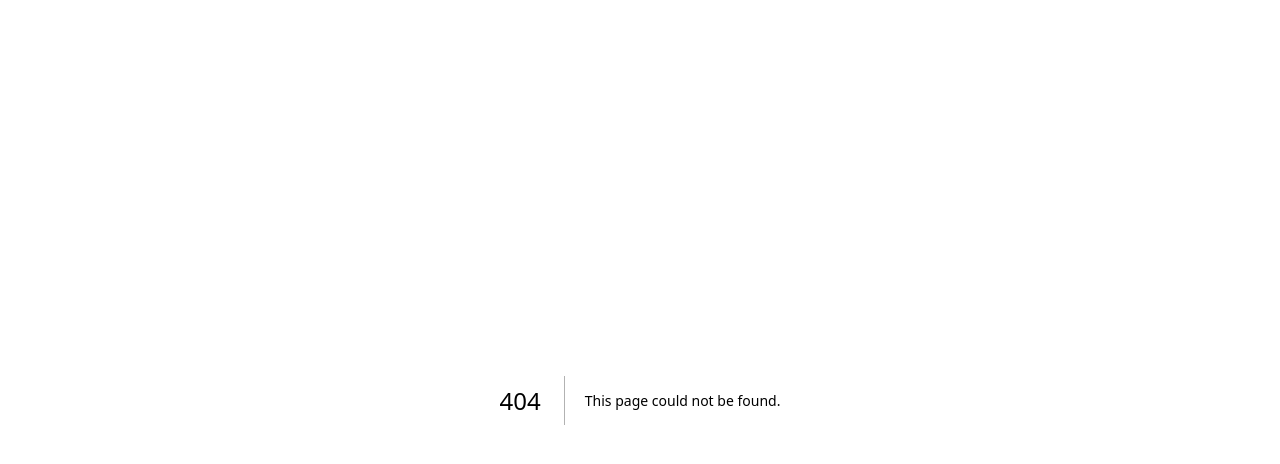
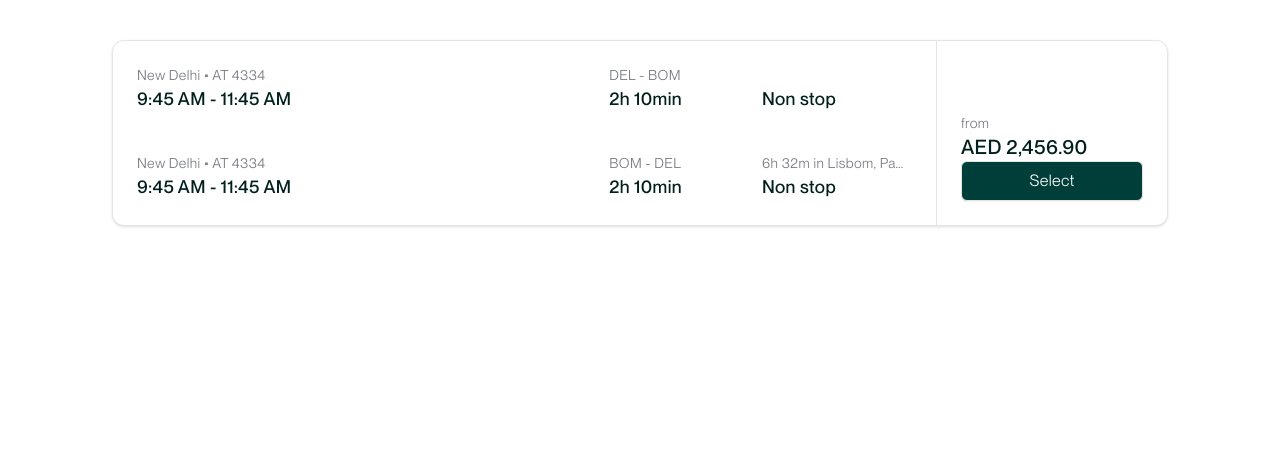
Before and after one commit to TTruongBill/KittChallenge, a Next.js app: page /results in a window 1280 px wide. Before the commit this address had no page. Shown: the top 464 px of the page. Built offline with nearby package versions, Linux system fonts and the light colour scheme.

Commit message:
feat: create flight cards without image

```diff
--- a/package.json
+++ b/package.json
@@ -12,6 +12,8 @@
     "@radix-ui/react-dialog": "^1.1.2",
     "@radix-ui/react-icons": "^1.3.0",
     "@radix-ui/react-popover": "^1.1.2",
+    "@radix-ui/react-progress": "^1.1.0",
+    "@radix-ui/react-separator": "^1.1.0",
     "@radix-ui/react-slot": "^1.1.0",
     "class-variance-authority": "^0.7.0",
     "clsx": "^2.1.1",
--- a/src/app/globals.css
+++ b/src/app/globals.css
@@ -1,10 +1,6 @@
 @tailwind base;
 @tailwind components;
 @tailwind utilities;
-
-body {
-  font-family: Arial, Helvetica, sans-serif;
-}
 
 @layer utilities {
   .text-balance {
--- a/src/app/layout.tsx
+++ b/src/app/layout.tsx
@@ -36,7 +36,7 @@ export default function RootLayout({
   return (
     <html lang="en">
       <body
-        className={`${neue.className} antialiased`}
+        className={`${neue.className} antialiased tracking-wide`}
       >
         {children}
       </body>
--- a/src/app/page.tsx
+++ b/src/app/page.tsx
@@ -19,7 +19,7 @@ export default function Home() {
 
   return (
     <div className="flex flex-col justify-center items-center">
-      <h1>Good afternoon, Brian</h1>
+      <h1 className="text-[36px] font-semibold">Good afternoon, Brian</h1>
       <Card>
         <CardHeader>
           <CardTitle><Badge variant="secondary" className="bg-gray-bg w-[127px] h-[36px] justify-center">Flights</Badge></CardTitle>
--- /dev/null
+++ b/src/app/results/page.tsx
@@ -0,0 +1,10 @@
+import { Cards } from "@/components/Cards";
+export function results() {
+    return(
+        <div className="w-full flex justify-center mt-10">
+            <Cards />
+        </div>
+    )
+}
+
+export default results;
--- a/src/components/Cards/index.tsx
+++ b/src/components/Cards/index.tsx
@@ -1,12 +1,12 @@
 import { Card, CardContent, CardFooter } from "@/components/ui/card";
 import { Separator } from "@/components/ui/separator";
 import { Button } from "@/components/ui/button";
+import { FlightInfoProps } from "./types";
 
 export function Cards() {
-
     return(
         <Card className="flex flex-row w-[1056px] justify-between">
-            <CardContent className="flex flex-col w-full pt-6">
+            <CardContent className="flex flex-col w-full pt-6 gap-10">
                 <FlightInfo
                     name="New Delhi • AT 4334"
                     time="9:45 AM - 11:45 AM"
@@ -25,9 +25,9 @@ export function Cards() {
             </CardContent>
             <Separator orientation="vertical" />
             <CardFooter className="flex flex-col items-start justify-end">
-                <p>from</p>
-                <h2 className="font-bold">AED 2,456.90</h2>
-                <Button variant="outline" className="bg-primary text-white w-[182px] h-[40px]">
+                <p className="text-gray-secondary text-sm">from</p>
+                <h2 className="font-medium text-secondary text-xl">AED 2,456.90</h2>
+                <Button variant="outline" className="bg-primary text-white text-base font-normal w-[182px] h-[40px]">
                     Select
                 </Button>
             </CardFooter>
@@ -35,29 +35,21 @@ export function Cards() {
     )
 }
 
-interface FlightInfoProps {
-    name: string;
-    time: string;
-    direction: string;
-    eta: string;
-    secondFlightName?: string;
-    secondFlightStopAmount: string;
-}
 function FlightInfo({name, time, direction, eta, secondFlightName, secondFlightStopAmount}: FlightInfoProps){
     return(
         <div className="flex flex-row items-end justify-between">
             <div className="flex flex-col">
-                <p className="text-gray">{name}</p>
-                <h2 className="font-bold">{time}</h2>
+                <p className="text-gray-secondary text-sm">{name}</p>
+                <h2 className="font-medium text-secondary text-lg">{time}</h2>
             </div>
             <div className="flex flex-row gap-20">
                 <div className="flex flex-col items-start">
-                    <p className="text-gray">{direction}</p>
-                    <h2 className="font-bold">{eta}</h2>
+                    <p className="text-gray-secondary text-sm">{direction}</p>
+                    <h2 className="font-medium text-secondary text-lg">{eta}</h2>
                 </div>
-                <div className="flex flex-col justify-end w-[150px] truncate">
-                    {secondFlightName ? (<p className="text-gray truncate ">{secondFlightName}</p>) : null}
-                    <h2 className="font-bold">{secondFlightStopAmount ? secondFlightStopAmount : 'Non stop'}</h2>
+                <div className="flex flex-col justify-end w-[150px]">
+                    {secondFlightName ? (<p className="text-gray-secondary truncate text-sm">{secondFlightName}</p>) : null}
+                    <h2 className="font-medium text-secondary text-lg">{secondFlightStopAmount ? secondFlightStopAmount : 'Non stop'}</h2>
                 </div>
             </div>
         </div>
--- a/tailwind.config.ts
+++ b/tailwind.config.ts
@@ -17,7 +17,7 @@ const config: Config = {
 			gray: '#484A4D',
 			'gray-bg': '#F5F7FA',
 			text: '#000C0B',
-			'text-gray': '#787B80'
+			'gray-secondary': '#787B80'
   		},
   		borderRadius: {
   			lg: 'var(--radius)',
```
Also changed, not shown: src/components/Cards/types.ts (+9 -0 lines), 1 other file (tests, documents, lock files or other folders).
